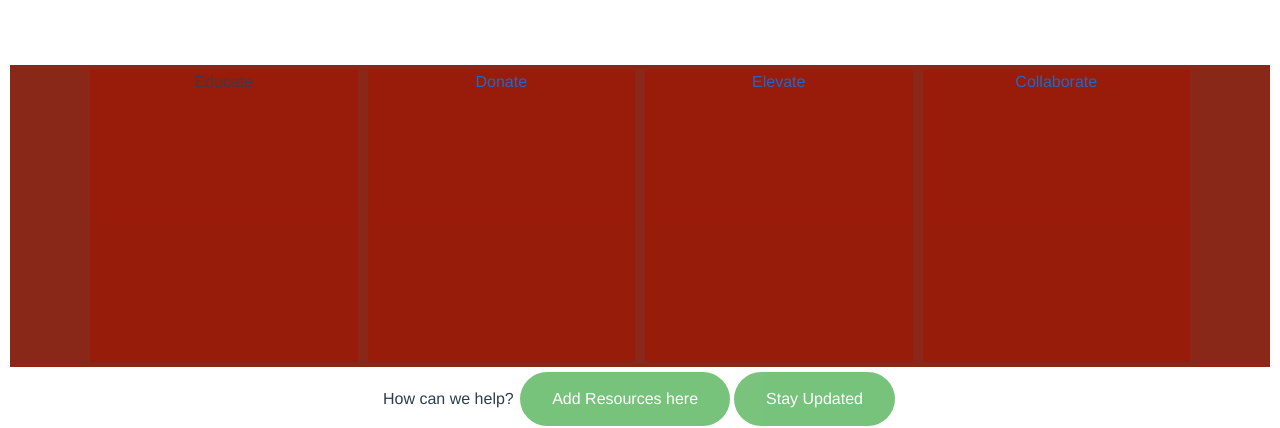
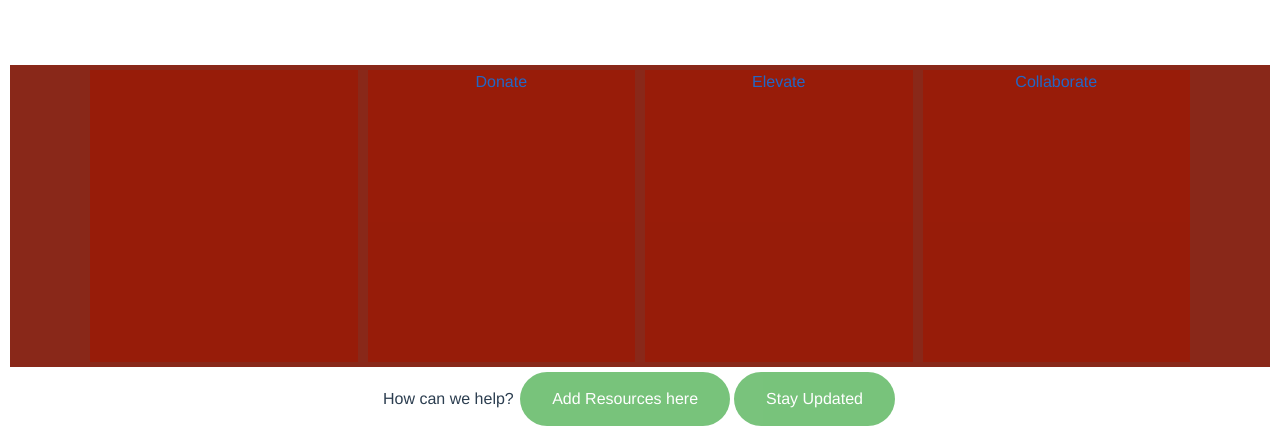
Before and after one commit to OpenSourceFellows/ally-guide-app, a Vue app in the folder ally-guide/: page / in a window 1280 px wide. Shown: the part 287-715 px from the top of the page. Built offline with nearby package versions, Linux system fonts and the light colour scheme; what vue-resource would draw is missing.

Commit message:
Update Home.vue

```diff
--- a/ally-guide/src/views/Home.vue
+++ b/ally-guide/src/views/Home.vue
@@ -11,8 +11,8 @@
 </div>
 <div style = "background-color:#892819" class = "border-bottom border-white">
 <div class="container text-center">
-  <div class="box box1" >Educate <a class = "toggle"></a></div>
-  <div class="box box2"> <a href = "/donate"> Donate </a> </div>
+  <div class="box box1" ><a href = "/educate" class = "toggle">Educate </a></div>
+  <div class="box box2"> <a href = "/contribute"> Donate </a> </div>
   <div class="box box3"> <a href = "/elevate">Elevate  </a></div>
   <div class = "box box4"> <a href = "/collaborate">Collaborate </a></div>
 </div>
```
